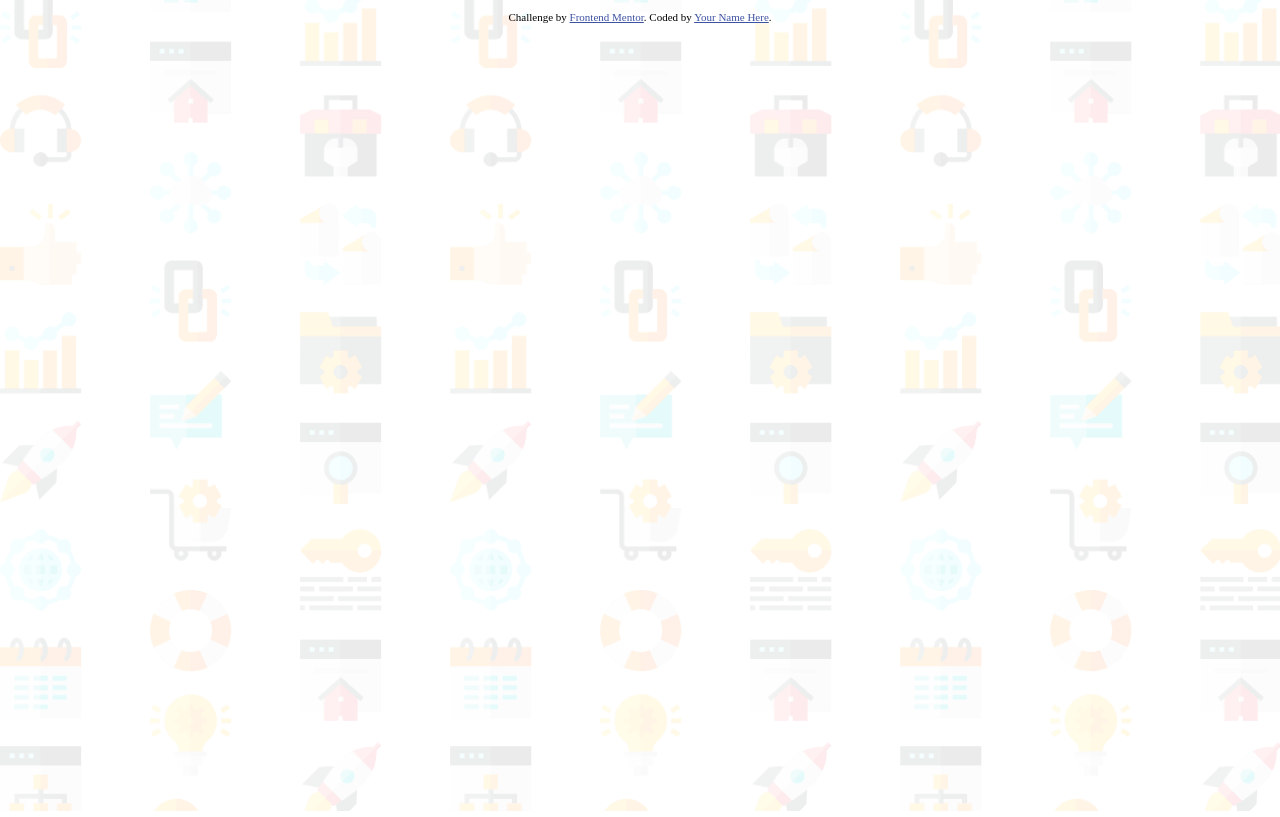
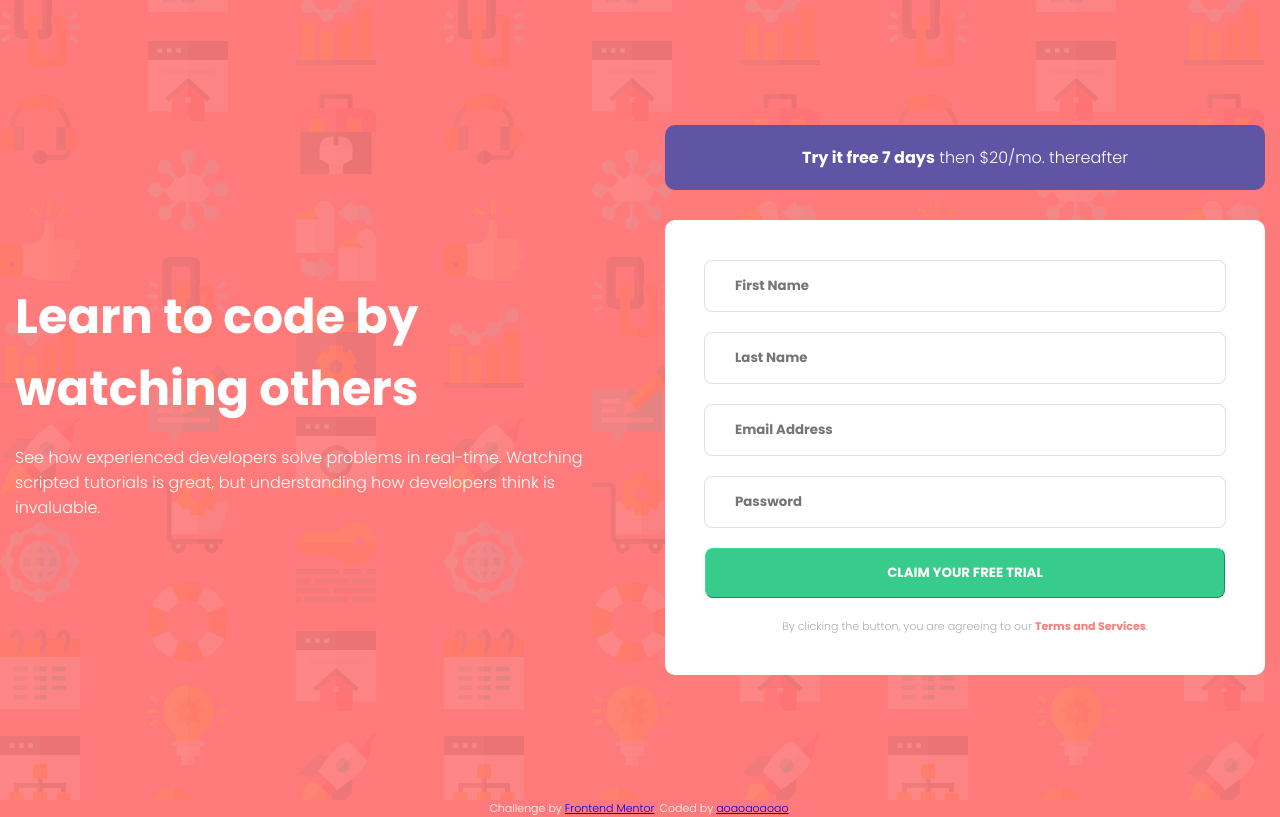
Before and after one commit to aoaoaooaoaoa3301/Html_CSS_JS_EasyLevel_4, a plain HTML site: page index.html in a window 1280 px wide. Drawn offline with Linux system fonts and the light colour scheme.

Commit message:
add_disign_without_js

```diff
--- a/assets/styles/style.css
+++ b/assets/styles/style.css
@@ -1,11 +1,144 @@
-.attribution { font-size: 11px; text-align: center; }
-.attribution a { color: hsl(228, 45%, 44%); }
-
+.attribution {
+    font-size: 11px;
+    text-align: center;
+}
+.footer .attribution a {
+    color: hsl(228, 45%, 44%);
+    text-decoration: none;
+}
+@font-face {
+    font-family: Poppins;
+    src: url(../fonts/Poppins-Light.ttf);
+}
+@font-face {
+    font-family: Poppins_bold;
+    src: url(../fonts/Poppins-Bold.ttf);
+}
+* {
+    margin: 0;
+    padding: 0;
+}
 body {
     background-image: url('../images/bg-intro-desktop.png');
     background-size: cover;       /* Растягивает изображение на весь экран */
     background-repeat: no-repeat; /* Отключает повторение */
+    background-color: hsl(0, 100%, 74%) ;
 
+    color: white;
+    font-family: Poppins;
+    Font-size: 16px;
     margin: 0;
     height: 100vh;
 }
+
+.main {
+    display: flex;
+    justify-content: center;
+    gap: 50px;
+    align-items: center;
+    height: 100vh;
+}
+.left_side {
+    width: 600px;
+}
+.main .left_side h1 {
+    font-size: 3em;
+    font-family: Poppins_bold;
+    margin-bottom: 20px;
+}
+
+
+.right_side {
+    width: 600px;
+    display: flex;
+    align-items: center;
+    flex-direction: column;
+
+}
+
+.blue_notification {
+    display: flex;
+    justify-content: center;
+    align-items: center;
+    background-color: hsl(248, 32%, 49%);
+    padding-top: 20px;
+    padding-bottom: 20px;
+    width: 600px;
+    margin-bottom: 30px;
+    border-radius: 10px;
+}
+.blue_notification a{
+    color: white;
+    font-family: Poppins_bold;
+    text-decoration: none;
+}
+
+.interaction_container {
+    display: flex;
+    flex-direction: column;
+    align-items: center;
+    padding: 40px;
+    width: 520px;
+
+    background-color: white;
+    border-radius: 10px;
+
+}
+
+
+
+input {
+    width: 490px;
+    height: 50px;
+
+    font-family: Poppins_bold;
+
+    border: 1px solid hsla(0, 0%, 0%, 0.116);
+    border-radius: 8px;
+
+    padding-left: 30px;
+}
+.input_container{
+    margin-bottom: 20px;
+}
+.input_notification {
+    color: hsl(0, 100%, 74%);
+    font-size: 11px;
+}
+
+
+button {
+    width: 520px;
+    height: 50px;
+
+    font-family: Poppins_bold;
+
+    border-color: hsl(154, 72%, 55%);
+    border-width: 1px;
+    border-radius: 8px;
+
+    background-color: hsl(154, 59%, 51%);
+    color: white;
+
+
+    margin-bottom: 20px;
+}
+
+
+
+
+
+
+
+
+
+
+
+.main .attribution a {
+    color: hsl(0, 100%, 74%);
+    font-family: Poppins_bold;
+    text-decoration: none;
+}
+.main .attribution {
+    color: rgb(173, 173, 173);
+}
--- a/index.html
+++ b/index.html
@@ -4,13 +4,69 @@
   <meta charset="UTF-8">
   <meta name="viewport" content="width=device-width, initial-scale=1.0"> <!-- displays site properly based on user's device -->
 
-  <link rel="icon" type="image/png" sizes="32x32" href="./images/favicon-32x32.png">
+  <link rel="icon" type="image/png" sizes="32x32" href="assets/images/favicon-32x32.png">
   <link rel="stylesheet" href="assets/styles/style.css">
   <title>Frontend Mentor | Intro component with sign up form</title>
 
 </head>
 <body>
+  <div class="main">
+    <div class="left_side">
+      <h1>Learn to code by watching others</h1>
 
+      <p>See how experienced developers solve problems in real-time. Watching scripted tutorials is great,
+        but understanding how developers think is invaluable. </p>
+    </div>
+
+
+    <div class="right_side">
+
+      <div class="blue_notification">
+        <p><a href="#">Try it free 7 days</a> then $20/mo. thereafter</p>
+      </div>
+
+      <div class="interaction_container">
+
+        <div class="input_container" id="First_Name">
+          <input type="text" placeholder="First Name">
+
+          <div class="input_notification">
+
+          </div>
+        </div>
+        <div class="input_container" id="Last_Name">
+          <input type="text" placeholder="Last Name">
+
+          <div class="input_notification">
+
+          </div>
+        </div>
+        <div class="input_container" id="Email_Address">
+          <input type="text" placeholder="Email Address">
+
+          <div class="input_notification">
+
+          </div>
+        </div>
+        <div class="input_container" id="Password">
+          <input type="text" placeholder="Password">
+
+          <div class="input_notification">
+
+          </div>
+        </div>
+
+        <button>CLAIM YOUR FREE TRIAL</button>
+
+        <p class="attribution">
+          By clicking the button, you are agreeing to our <a href="#">Terms and Services</a>.
+        </p>
+      </div>
+
+
+
+    </div>
+  </div>
 
 
 
@@ -19,7 +75,7 @@
   <footer>
     <p class="attribution">
       Challenge by <a href="https://www.frontendmentor.io?ref=challenge" target="_blank">Frontend Mentor</a>.
-      Coded by <a href="#">Your Name Here</a>.
+      Coded by <a href="https://github.com/aoaoaooaoaoa3301">aoaoaoaoao</a>.
     </p>
   </footer>
 </body>
```
Also changed, not shown: assets/fonts/Poppins-Bold.ttf (added).
